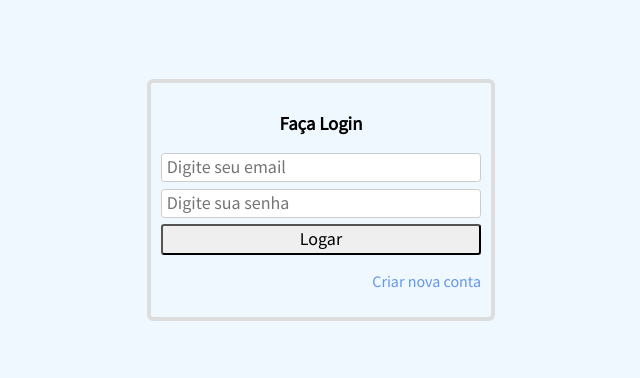
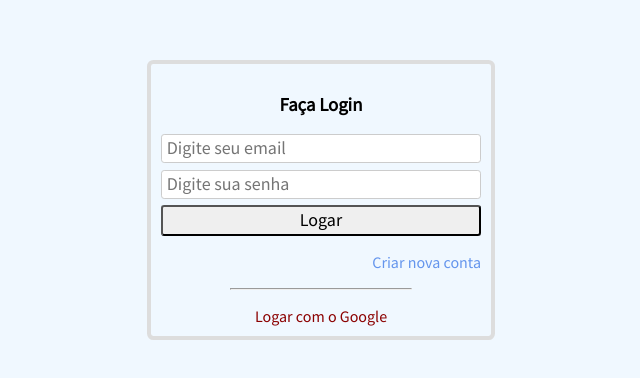
Before and after one commit to gughog/vue-login-with-firebase, a Vue app: page /#/login in a window 1280 px wide. Shown: the part 200-578 px from the top of the page, without its empty margins (319-959 px from the left). Built offline with nearby package versions, Linux system fonts and the light colour scheme; no server answers; what vue-sweetalert2 would draw is missing.

Commit message:
Implementado login com o Google

```diff
--- a/src/App.vue
+++ b/src/App.vue
@@ -82,6 +82,8 @@ textarea {
   }
   .x-align-right {
     float: right;
+  }
+  .float-clear {
     clear: both;
   }
   .x-padding-sm {
@@ -100,6 +102,17 @@ textarea {
     line-height: 1.5;
     font-size: 1.1rem;
     text-align: justify;
+  }
+  .color-red {
+    color: darkred;
+  }
+  .color-red:hover {
+    color: red;
+  }
+  .separator {
+    color: #ccc;
+    width: 180px;
+    margin-bottom: 1rem;
   }
 
   /* Media queries */
--- a/src/views/Home.vue
+++ b/src/views/Home.vue
@@ -10,7 +10,7 @@
     </div>
     <hr />
     <div>
-      Usuário logado: {{ user }}
+      Usuário logado: {{ getUsername }}
     </div>
     <h3>Sobre este projeto:</h3>
     <div class="text-body">
@@ -40,6 +40,16 @@ export default {
       user: firebase.auth().currentUser.email,
     };
   },
+  computed: {
+    getUsername: function () {
+      // Caso o user não houver nome cadastrado, mostra o email
+      if (firebase.auth().currentUser.displayName !== null) {
+        return firebase.auth().currentUser.displayName
+      } else {
+        return firebase.auth().currentUser.email
+      }
+    }
+  },
   methods: {
     doLogout () {
       firebase.auth().signOut()
--- a/src/views/Login.vue
+++ b/src/views/Login.vue
@@ -26,6 +26,14 @@
             Criar nova conta
           </router-link>
         </p>
+
+        <hr class="float-clear separator"/>
+
+        <div class="x-center">
+          <a @click="googleLogin" class="color-red" href="#">
+            Logar com o Google
+          </a>
+        </div>
       </form>
     </div>
   </div>
@@ -47,6 +55,7 @@ export default {
   methods: {
     /* eslint-disable */
     makeLogin() {
+      // Login com Email e senha
       let { email, password } = this.login
 
       firebase.auth().signInWithEmailAndPassword(
@@ -60,9 +69,24 @@ export default {
           timer: 2000,
           onClose: () => {
             this.$router.replace('home')
-            console.log(firebase.auth().currentUser.email)
+            console.log(firebase.auth().currentUser)
           }
         })
+      }).catch(err => {
+        this.$swal({
+          title: `Oops, houve algum erro...`,
+          text: `Erro: ${err.message}!`,
+          type: 'error'
+        })
+      })
+    },
+    googleLogin () {
+      // Login com o Google
+      const provider = new firebase.auth.GoogleAuthProvider();
+      firebase.auth().signInWithPopup(provider).then((result) => {
+        this.$router.replace('home')
+        console.log(result)
+        console.log(firebase.auth().currentUser)
       }).catch(err => {
         this.$swal({
           title: `Oops, houve algum erro...`,
```
